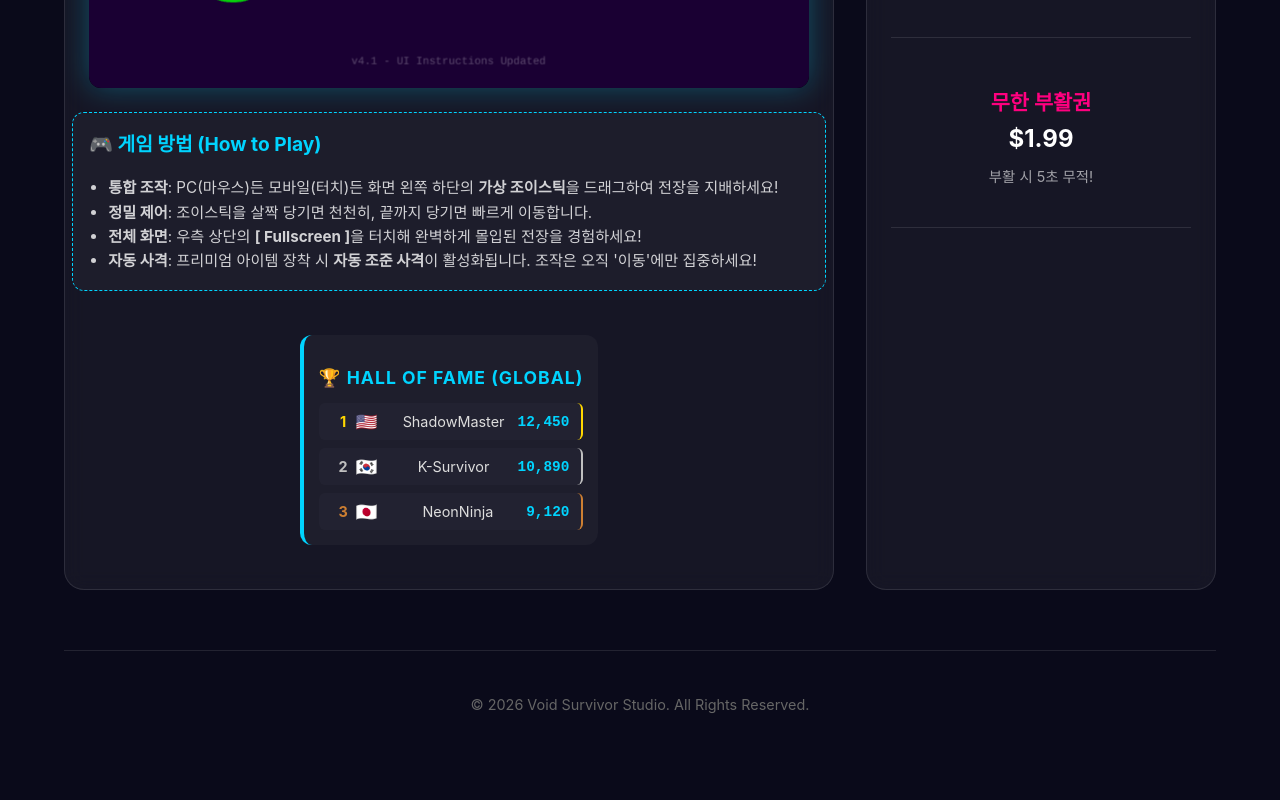
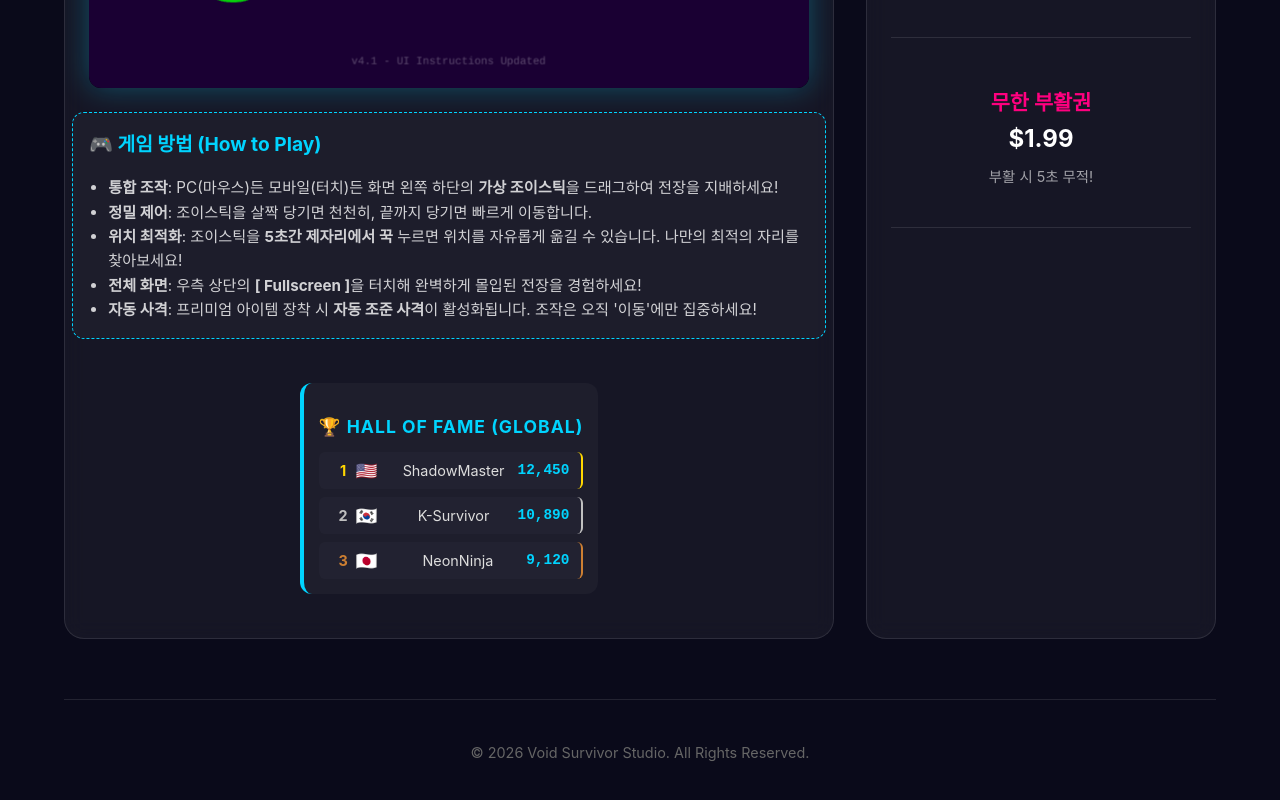
Before and after one commit to nicekyu0805-coder/void-survivor, a React (Vite) app: page / in a window 1280 px wide. Shown: the part 696-1496 px from the top of the page. Built offline with nearby package versions, Linux system fonts and the light colour scheme; no server answers.

Commit message:
docs: add joystick repositioning instructions v4.2

```diff
--- a/src/App.jsx
+++ b/src/App.jsx
@@ -37,6 +37,7 @@ function App() {
               <ul>
                 <li><strong>통합 조작</strong>: PC(마우스)든 모바일(터치)든 화면 왼쪽 하단의 <strong>가상 조이스틱</strong>을 드래그하여 전장을 지배하세요!</li>
                 <li><strong>정밀 제어</strong>: 조이스틱을 살짝 당기면 천천히, 끝까지 당기면 빠르게 이동합니다.</li>
+                <li><strong>위치 최적화</strong>: 조이스틱을 <strong>5초간 제자리에서 꾹</strong> 누르면 위치를 자유롭게 옮길 수 있습니다. 나만의 최적의 자리를 찾아보세요!</li>
                 <li><strong>전체 화면</strong>: 우측 상단의 <strong>[ Fullscreen ]</strong>을 터치해 완벽하게 몰입된 전장을 경험하세요!</li>
                 <li><strong>자동 사격</strong>: 프리미엄 아이템 장착 시 <strong>자동 조준 사격</strong>이 활성화됩니다. 조작은 오직 '이동'에만 집중하세요!</li>
               </ul>
```
